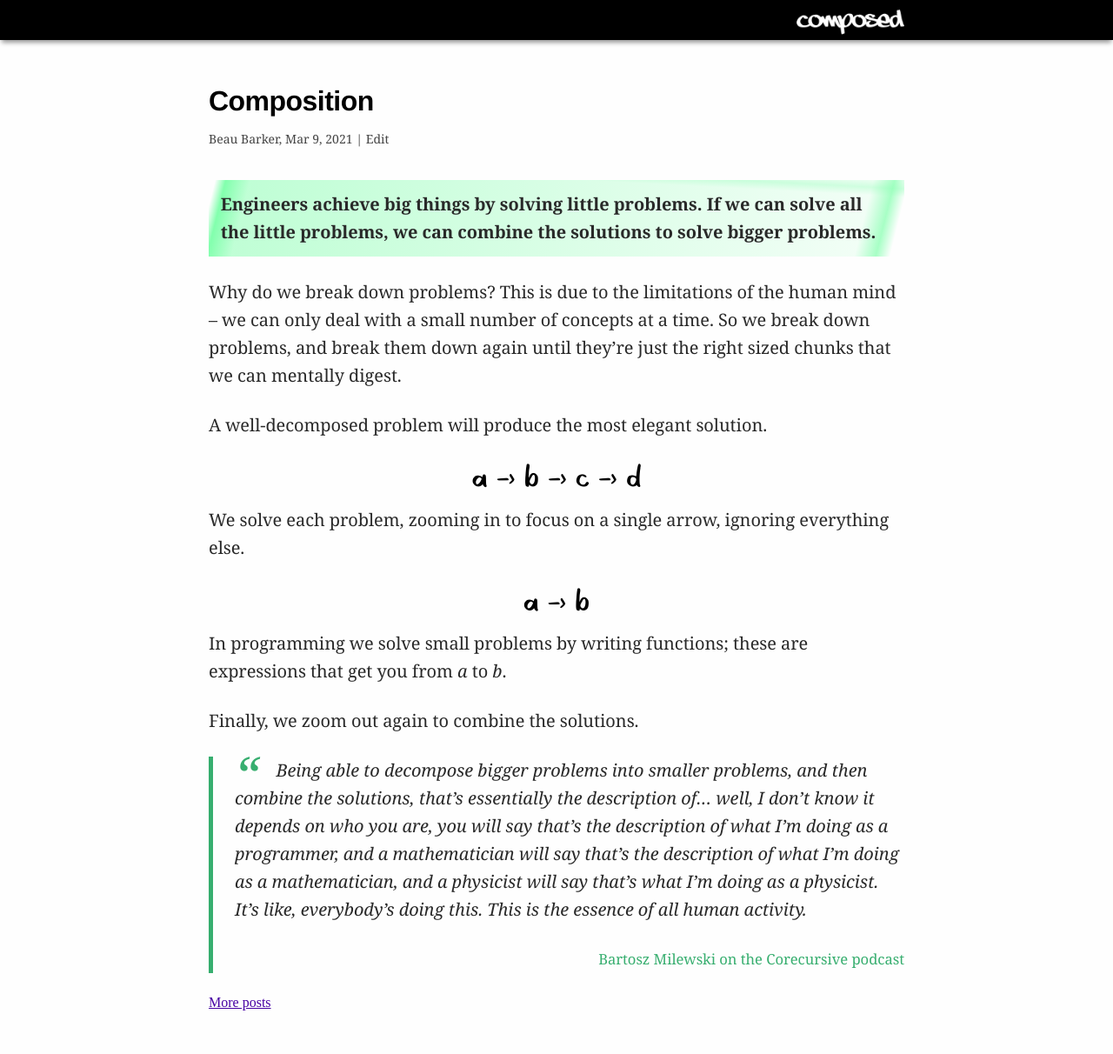
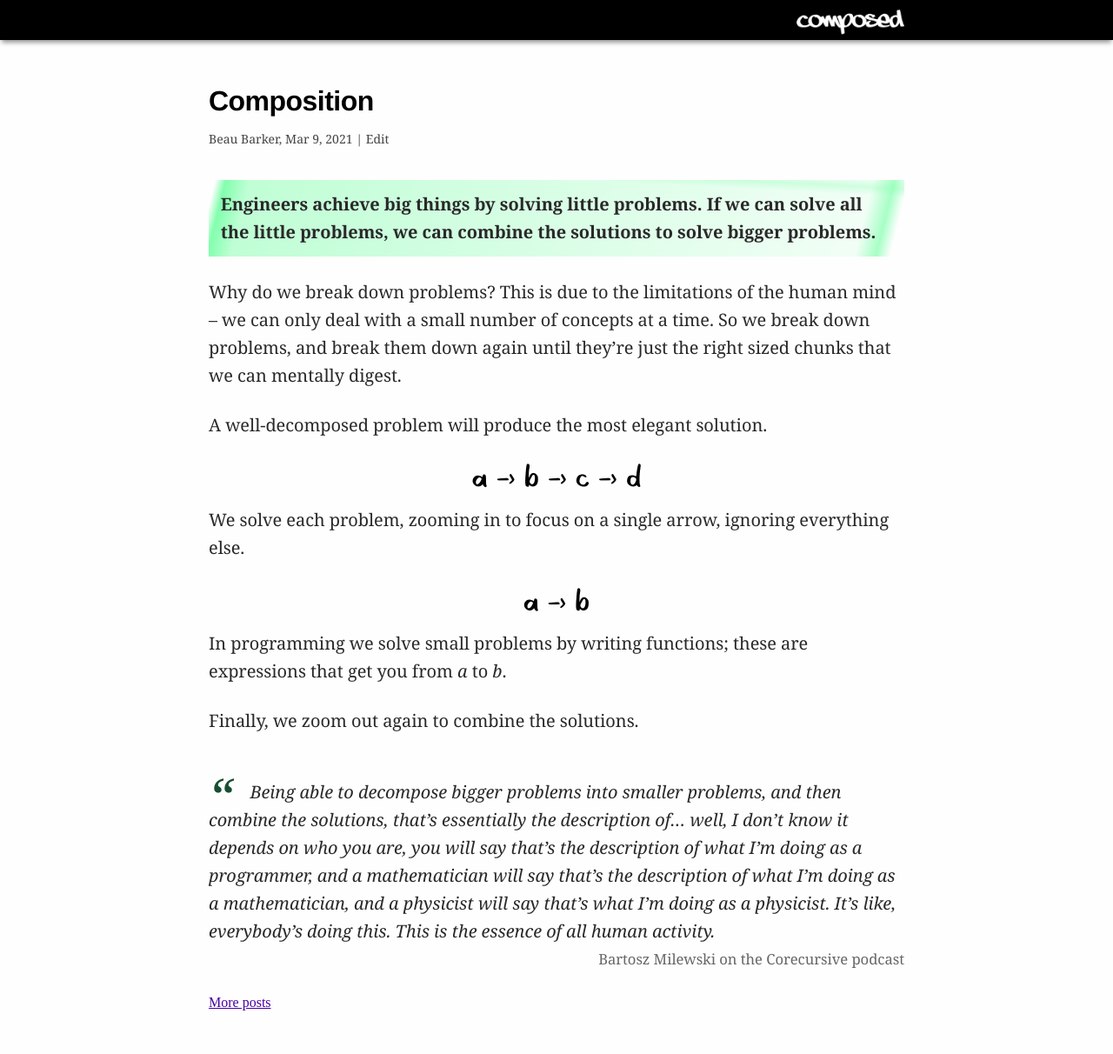
Before and after one commit to explodinglabs/explodinglabs.github.io, a Jekyll site: the page built from docs/_posts/2021-03-09-composition.markdown, in a window 1280 px wide. Shown: the whole page at 87% size. Built offline with Jekyll 4.4.1, drawn with Linux system fonts in a browser that asks for light colours.

Commit message:
Design adjustments

```diff
--- a/docs/_posts/jsonrpc/2021-08-09-jsonrpcserver-5-changes.markdown
+++ b/docs/_posts/jsonrpc/2021-08-09-jsonrpcserver-5-changes.markdown
@@ -8,8 +8,10 @@ permalink: /jsonrpcserver-5-changes
 Jsonrpcserver 5 requires Python 3.8+.
 </div>
 
+<div id="intro" markdown="1">
 Jsonrpcserver is a Python library that dispatches JSON-RPC requests to your
 code and gives you a JSON-RPC response.
+</div>
 
 Version 5 is a complete rebuild. The usage remains mostly the same except for a
 few important changes. [Full version 5 documentation is
--- a/docs/_posts/jsonrpc/2021-08-24-jsonrpcclient-4-changes.markdown
+++ b/docs/_posts/jsonrpc/2021-08-24-jsonrpcclient-4-changes.markdown
@@ -4,8 +4,10 @@ category: jsonrpc
 title: What are the changes in Jsonrpcclient 4?
 permalink: /jsonrpcclient-4-changes
 ---
+<div id="intro" markdown="1">
 Jsonrpcclient is a Python library that creates JSON-RPC requests for sending,
 and parses responses. Version 4 is a complete rebuild.
+</div>
 
 <div class="video-container">
     <iframe src="https://www.youtube.com/embed/PxQagaZ0PsY" frameborder="0" allowfullscreen></iframe>
--- a/docs/main.scss
+++ b/docs/main.scss
@@ -9,7 +9,7 @@ $content-width: 800px;
 $on-palm: 600px;
 
 // Colors
-$blockquote: hsl(148, 52, 85);
+$blockquote: hsl(148, 52, 60);
 $code: hsl(320, 8.1, 15);
 $inlinecode: hsl(53, 100, 89);
 $nav: hsl(266, 100, 32);
@@ -273,17 +273,12 @@ main {
         }
 
         blockquote {
-            border-left: 5px solid darken($blockquote, 40%);
-            padding-left: $space;
+            padding-top: $space;
             margin-bottom: $space;
 
             p {
                 font-style: italic;
                 margin-bottom: $space;
-            }
-
-            p:last-child {
-                padding: 0;
                 margin: 0;
             }
 
@@ -300,9 +295,9 @@ main {
             cite {
                 font-size: smaller;
                 font-style: normal;
-                color: darken($blockquote, 40%);
+                color: #666;
+                text-align: right;
                 display: block;
-                text-align: right;
             }
         }
 
```
